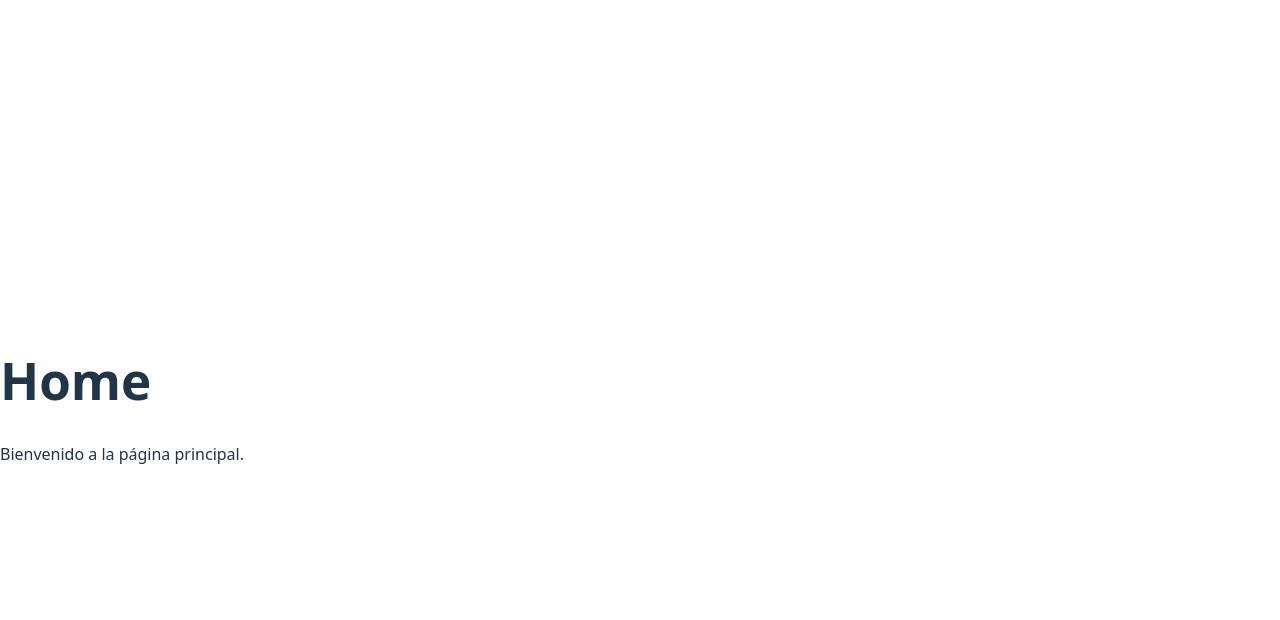
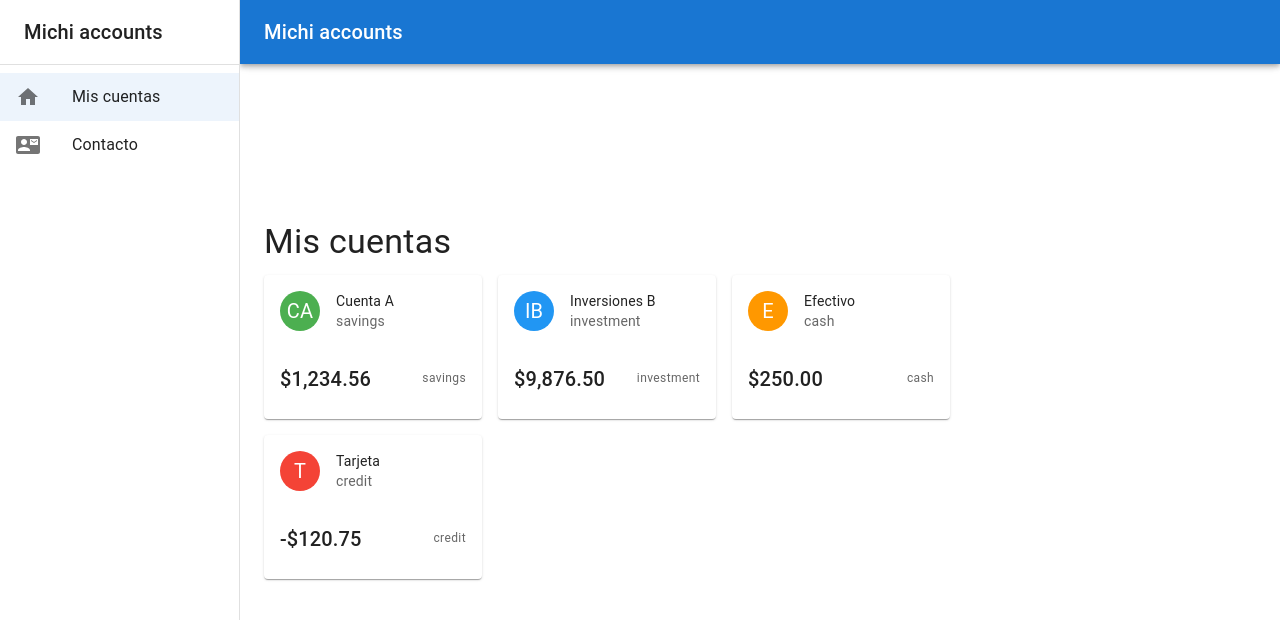
Before and after one commit to FerLaw1307/react-fer, a React (Vite) app: page / in a window 1280 px wide. Shown: the top 620 px of the page. Built offline with nearby package versions, Linux system fonts and the light colour scheme.

Commit message:
add accounting cards

```diff
--- a/package.json
+++ b/package.json
@@ -12,7 +12,11 @@
   "dependencies": {
     "react": "^18.3.1",
     "react-dom": "^18.3.1",
-    "react-router-dom": "^6.27.0"
+    "react-router-dom": "^6.27.0",
+    "@mui/material": "^5.14.11",
+    "@mui/icons-material": "^5.14.11",
+    "@emotion/react": "^11.12.1",
+    "@emotion/styled": "^11.12.0"
   },
   "devDependencies": {
     "@eslint/js": "^9.39.1",
--- /dev/null
+++ b/src/components/Layout.tsx
@@ -0,0 +1,113 @@
+import * as React from "react";
+import { Outlet, Link, useLocation } from "react-router-dom";
+import AppBar from "@mui/material/AppBar";
+import Box from "@mui/material/Box";
+import CssBaseline from "@mui/material/CssBaseline";
+import Divider from "@mui/material/Divider";
+import Drawer from "@mui/material/Drawer";
+import IconButton from "@mui/material/IconButton";
+import List from "@mui/material/List";
+import ListItem from "@mui/material/ListItem";
+import ListItemButton from "@mui/material/ListItemButton";
+import ListItemIcon from "@mui/material/ListItemIcon";
+import ListItemText from "@mui/material/ListItemText";
+import MenuIcon from "@mui/icons-material/Menu";
+import Toolbar from "@mui/material/Toolbar";
+import Typography from "@mui/material/Typography";
+import HomeIcon from "@mui/icons-material/Home";
+import ContactMailIcon from "@mui/icons-material/ContactMail";
+
+const drawerWidth = 240;
+const appTitle = "Michi accounts";
+const navItems = [
+  { text: "Mis cuentas", to: "/", icon: <HomeIcon /> },
+  { text: "Contacto", to: "/contact", icon: <ContactMailIcon /> },
+];
+
+export default function Layout() {
+  const [mobileOpen, setMobileOpen] = React.useState(false);
+  const location = useLocation();
+
+  const handleDrawerToggle = () => {
+    setMobileOpen(!mobileOpen);
+  };
+
+  const drawer = (
+    <div>
+      <Toolbar>
+        <Typography variant="h6" noWrap component="div">
+          {appTitle}
+        </Typography>
+      </Toolbar>
+      <Divider />
+      <List>
+        {navItems.map((item) => (
+          <ListItem key={item.text} disablePadding>
+            <ListItemButton component={Link} to={item.to} selected={location.pathname === item.to}>
+              <ListItemIcon>{item.icon}</ListItemIcon>
+              <ListItemText primary={item.text} />
+            </ListItemButton>
+          </ListItem>
+        ))}
+      </List>
+    </div>
+  );
+
+  return (
+    <Box sx={{ display: "flex" }}>
+      <CssBaseline />
+      <AppBar
+        position="fixed"
+        sx={{
+          width: { sm: `calc(100% - ${drawerWidth}px)` },
+          ml: { sm: `${drawerWidth}px` },
+        }}
+      >
+        <Toolbar>
+          <IconButton
+            color="inherit"
+            aria-label="open drawer"
+            edge="start"
+            onClick={handleDrawerToggle}
+            sx={{ mr: 2, display: { sm: "none" } }}
+          >
+            <MenuIcon />
+          </IconButton>
+          <Typography variant="h6" noWrap component="div">
+            {appTitle}
+          </Typography>
+        </Toolbar>
+      </AppBar>
+
+      <Box component="nav" sx={{ width: { sm: drawerWidth }, flexShrink: { sm: 0 } }} aria-label="mailbox folders">
+        <Drawer
+          variant="temporary"
+          open={mobileOpen}
+          onClose={handleDrawerToggle}
+          ModalProps={{ keepMounted: true }}
+          sx={{
+            display: { xs: "block", sm: "none" },
+            "& .MuiDrawer-paper": { boxSizing: "border-box", width: drawerWidth },
+          }}
+        >
+          {drawer}
+        </Drawer>
+        <Drawer
+          variant="permanent"
+          sx={{
+            display: { xs: "none", sm: "block" },
+            "& .MuiDrawer-paper": { boxSizing: "border-box", width: drawerWidth },
+          }}
+          open
+        >
+          {drawer}
+        </Drawer>
+      </Box>
+
+      <Box component="main" sx={{ flexGrow: 1, p: 3 }}>
+        {/* <Toolbar /> */}
+        <Outlet />
+      </Box>
+    </Box>
+  );
+}
--- /dev/null
+++ b/src/components/account/account-card.tsx
@@ -0,0 +1,44 @@
+import * as React from "react";
+import Card from "@mui/material/Card";
+import CardHeader from "@mui/material/CardHeader";
+import CardContent from "@mui/material/CardContent";
+import Avatar from "@mui/material/Avatar";
+import Typography from "@mui/material/Typography";
+import Box from "@mui/material/Box";
+import { AccountViewModel } from "./accountDto";
+
+type Props = { account: AccountViewModel };
+
+const typeColors: Record<string, string> = {
+  savings: "#4caf50",
+  investment: "#2196f3",
+  cash: "#ff9800",
+  credit: "#f44336",
+  other: "#9e9e9e",
+};
+
+export default function AccountCard({ account }: Props) {
+  const formatted = new Intl.NumberFormat("es-MX", { style: "currency", currency: "MXN" }).format(
+    account.amount
+  );
+  const initials = (account.name || "").split(" ").map((n) => n[0]).slice(0, 2).join("");
+  const bg = typeColors[account.type] ?? typeColors.other;
+
+  return (
+    <Card>
+      <CardHeader
+        avatar={<Avatar sx={{ bgcolor: bg }}>{initials}</Avatar>}
+        title={account.name}
+        subheader={account.accountNumber ?? account.type}
+      />
+      <CardContent>
+        <Box display="flex" justifyContent="space-between" alignItems="center">
+          <Typography variant="h6">{formatted}</Typography>
+          <Typography variant="caption" color="text.secondary">
+            {account.type}
+          </Typography>
+        </Box>
+      </CardContent>
+    </Card>
+  );
+}
--- /dev/null
+++ b/src/components/account/accountDto.ts
@@ -0,0 +1,30 @@
+export type AccountType =
+  | "savings"
+  | "investment"
+  | "cash"
+  | "credit"
+  | "other";
+
+export interface AccountDto {
+  id: string;               // ID interno de tu sistema
+  name: string;             // Nombre de la cuenta
+  type: AccountType;        // Tipo de cuenta
+  accountNumber?: string;   // Opcional
+  amount: number;           // Monto actual
+}
+
+export class AccountViewModel {
+  id: string;
+  name: string;
+  type: AccountType;
+  accountNumber?: string;
+  amount: number;
+
+  constructor(init?: Partial<AccountViewModel>) {
+    this.id = init?.id ?? "";
+    this.name = init?.name ?? "";
+    this.type = init?.type ?? "other";
+    this.accountNumber = init?.accountNumber;
+    this.amount = init?.amount ?? 0;
+  }
+}
--- a/src/pages/Home/Home.tsx
+++ b/src/pages/Home/Home.tsx
@@ -1,8 +1,33 @@
+import * as React from "react";
+import Grid from "@mui/material/Grid";
+import Box from "@mui/material/Box";
+import Typography from "@mui/material/Typography";
+import AccountCard from "../../components/account/account-card";
+import { AccountViewModel } from "../../components/account/accountDto";
+
 export default function Home() {
+  const accounts: AccountViewModel[] = React.useMemo(
+    () => [
+      new AccountViewModel({ id: "1", name: "Cuenta A", type: "savings", amount: 1234.56 }),
+      new AccountViewModel({ id: "2", name: "Inversiones B", type: "investment", amount: 9876.5 }),
+      new AccountViewModel({ id: "3", name: "Efectivo", type: "cash", amount: 250 }),
+      new AccountViewModel({ id: "4", name: "Tarjeta", type: "credit", amount: -120.75 }),
+    ],
+    []
+  );
+
   return (
-    <div>
-      <h1>Home</h1>
-      <p>Bienvenido a la página principal.</p>
-    </div>
+    <Box>
+      <Typography variant="h4" gutterBottom>
+        Mis cuentas
+      </Typography>
+      <Grid container spacing={2}>
+        {accounts.map((acc) => (
+          <Grid item xs={12} sm={6} md={4} key={acc.id}>
+            <AccountCard account={acc} />
+          </Grid>
+        ))}
+      </Grid>
+    </Box>
   );
 }
--- a/src/router/AppRouter.tsx
+++ b/src/router/AppRouter.tsx
@@ -1,4 +1,5 @@
 import { BrowserRouter, Routes, Route } from "react-router-dom";
+import Layout from "../components/Layout";
 import Home from "../pages/Home/Home";
 import Contact from "../pages/Contact/Contact";
 
@@ -6,8 +7,10 @@ export default function AppRouter() {
   return (
     <BrowserRouter>
       <Routes>
-        <Route path="/" element={<Home />} />
-        <Route path="/contact" element={<Contact />} />
+        <Route path="/" element={<Layout />}>
+          <Route index element={<Home />} />
+          <Route path="contact" element={<Contact />} />
+        </Route>
       </Routes>
     </BrowserRouter>
   );
```
Also changed, not shown: 1 other file (tests, documents, lock files or other folders).
